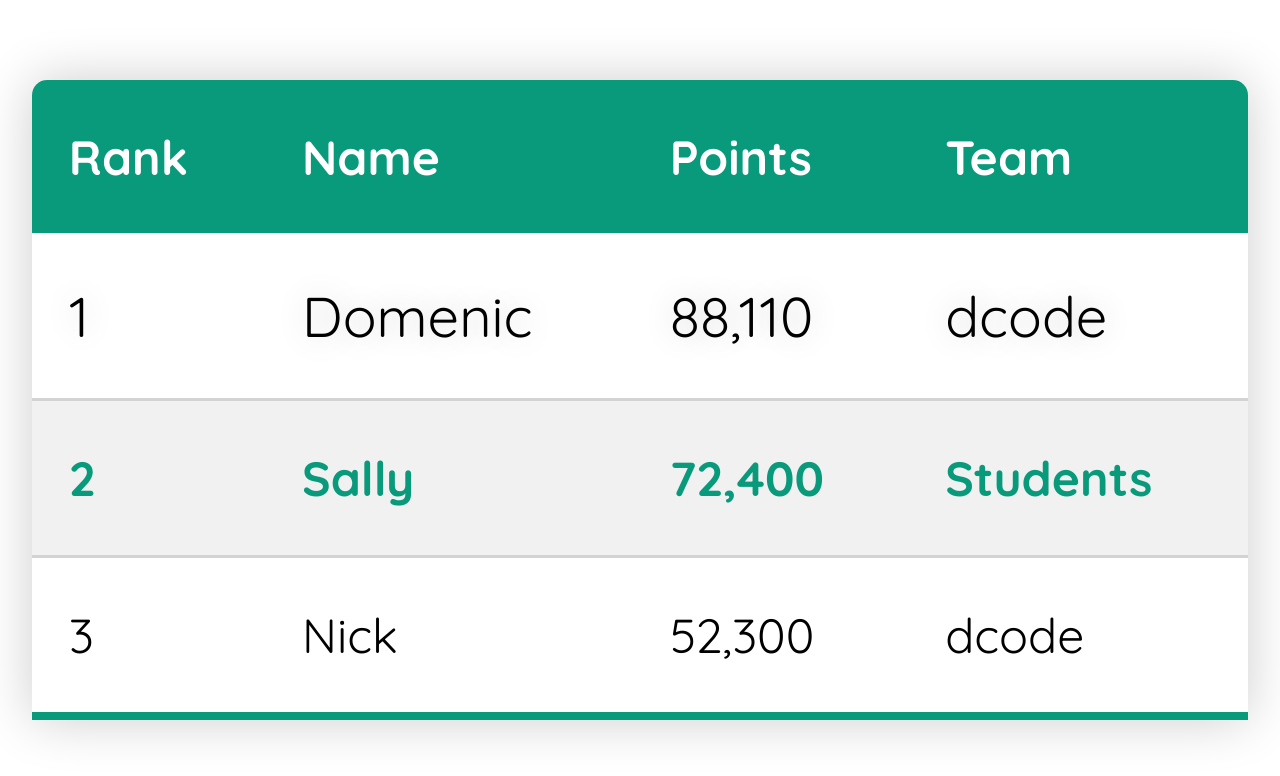
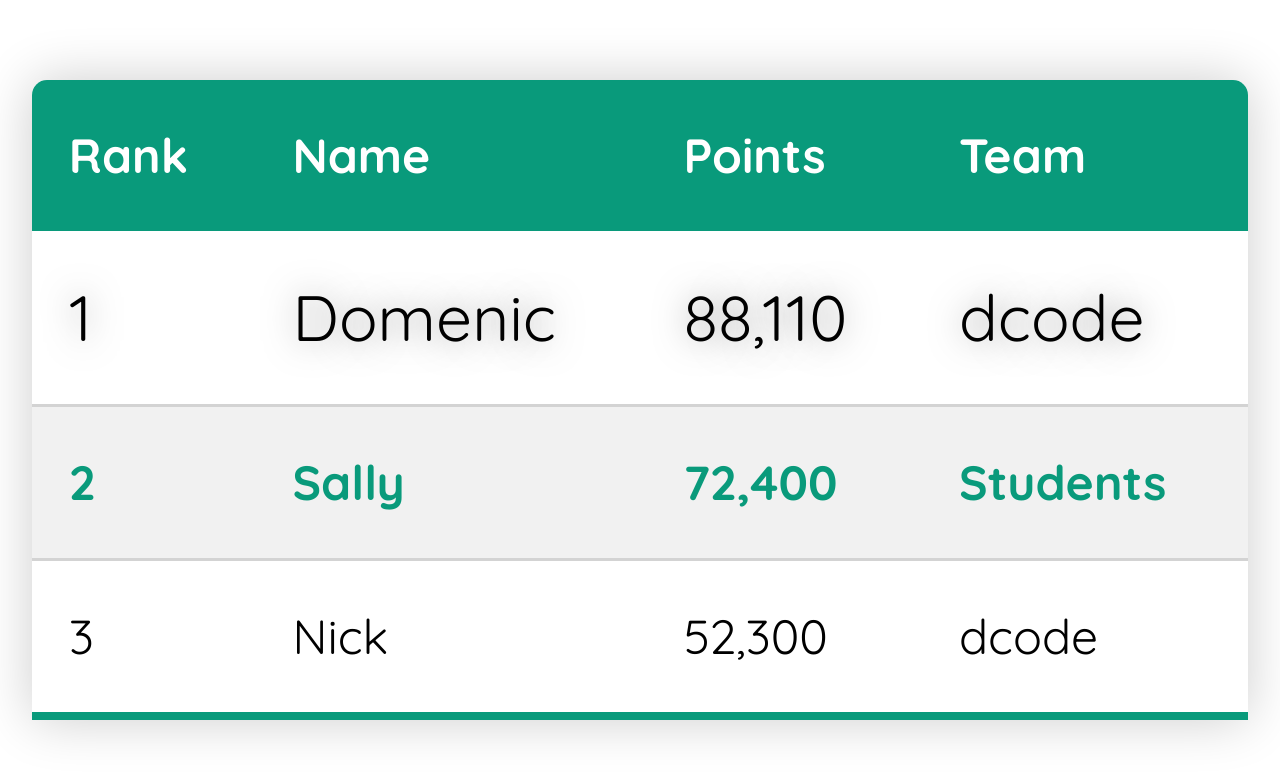
Before and after one commit to maatbm/tarefa2, a plain HTML site: page index.html in a window 1280 px wide. In both pictures the pointer is over the element 640 px from the left and 314 px from the top of the page. Drawn offline with Linux system fonts and the light colour scheme.

Commit message:
Animação finalizada

```diff
--- a/style.css
+++ b/style.css
@@ -65,6 +65,6 @@ th {
     border-top-right-radius: 15px;
 }
 .animation:hover{
-    font-size: 3.5rem;
-    text-shadow: 0px 0px 2rem rgba(0, 0, 0, 0.2);
+    font-size: 4rem;
+    text-shadow: 0px 0px 2rem rgba(84, 84, 84, 0.6);
 }
```
